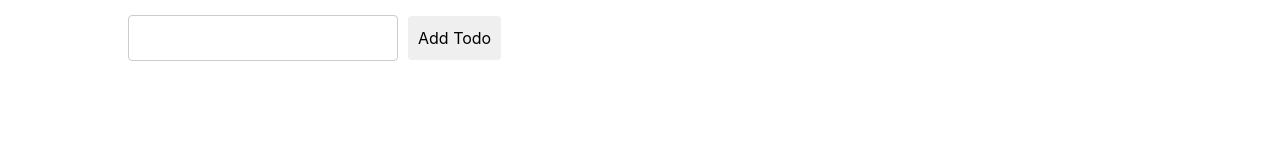
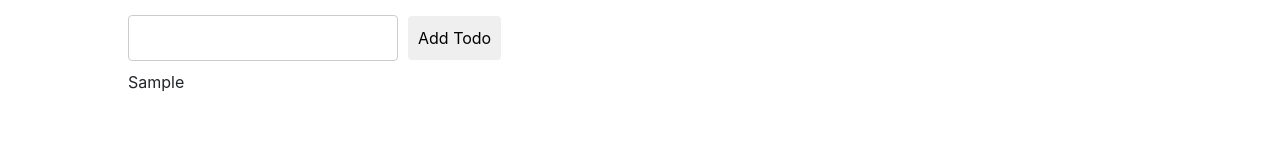
Before and after one commit to sathishvisar/react-redux-example, a React (Create React App) app: page /todo in a window 1280 px wide. Both pictures are taken after typing "Sample" into the empty fields and a click on the button "Add Todo". Shown: the part 164-324 px from the top of the page. Built offline with nearby package versions, Linux system fonts and the light colour scheme.

Commit message:
todo list is completed.

```diff
--- a/src/components/todo/Todo.js
+++ b/src/components/todo/Todo.js
@@ -22,13 +22,22 @@ class Todo extends React.Component{
                         if (!input.value.trim()) {
                             return
                         }
-                        this.props.adduser(input.value)
+                        this.props.addTodo(input.value)
                         input.value = ''
+                        console.log(this.props)
                         }}
                     >
                         <input type="text" ref={node => input = node} />
                         <button className={'addTodo'} color="secondary">Add Todo</button>
                     </form>
+                    {/* List Dodo's */}
+                    <div>
+                        <ul>
+                            {this.props.todos.map(todo =>
+                                <li key={todo.id}>{todo.text}</li>
+                            )}
+                        </ul>
+                    </div>
                 </div>
                 {/* <span>My Name is : { this.props.users } </span> */}
             </React.Fragment>
--- a/src/components/todo/TodoContainer.js
+++ b/src/components/todo/TodoContainer.js
@@ -6,13 +6,13 @@ import Todo from './Todo';
 
 const mapStateToProps = (state, ownProps) => {
   return {
-    todo: state.todo
+    todos: state.todos
   }
 };
 
 const mapDispatchToProps = dispatch => {
   return {
-    adduser: (options) => {
+    addTodo: (options) => {
       dispatch(addTodo(options))
     }
   }
```
